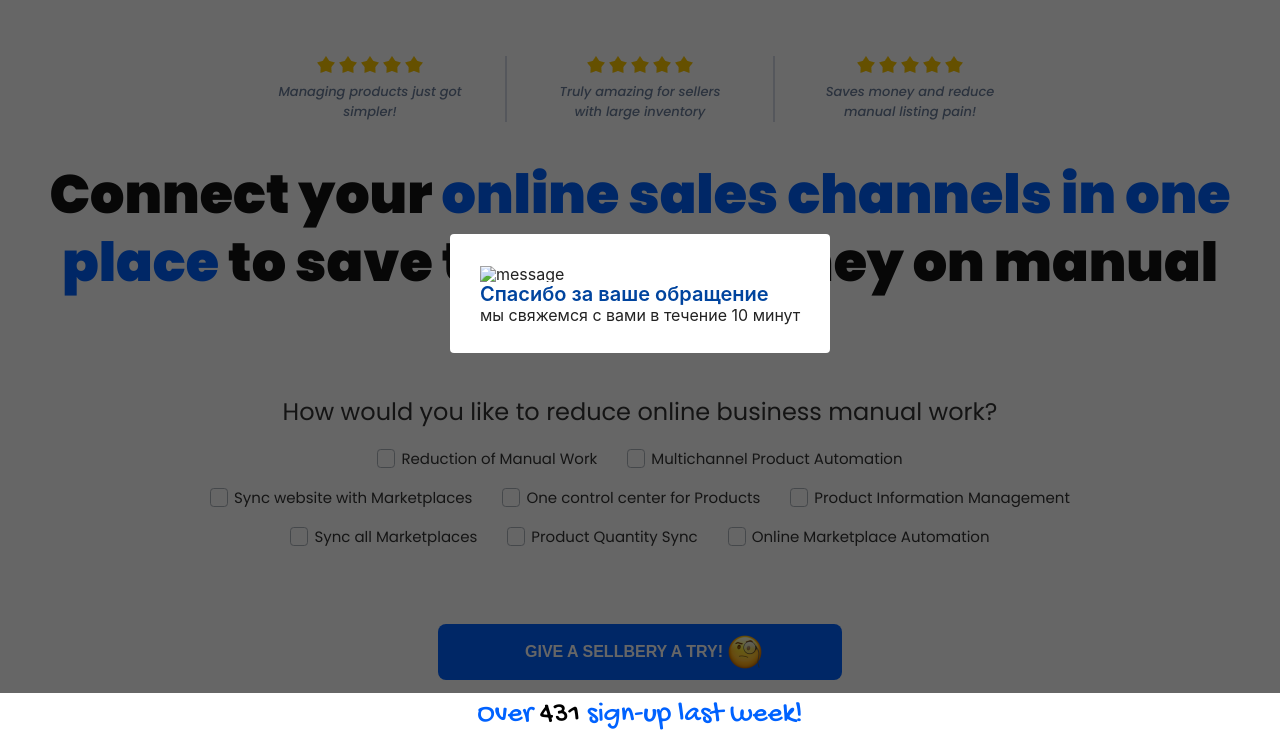
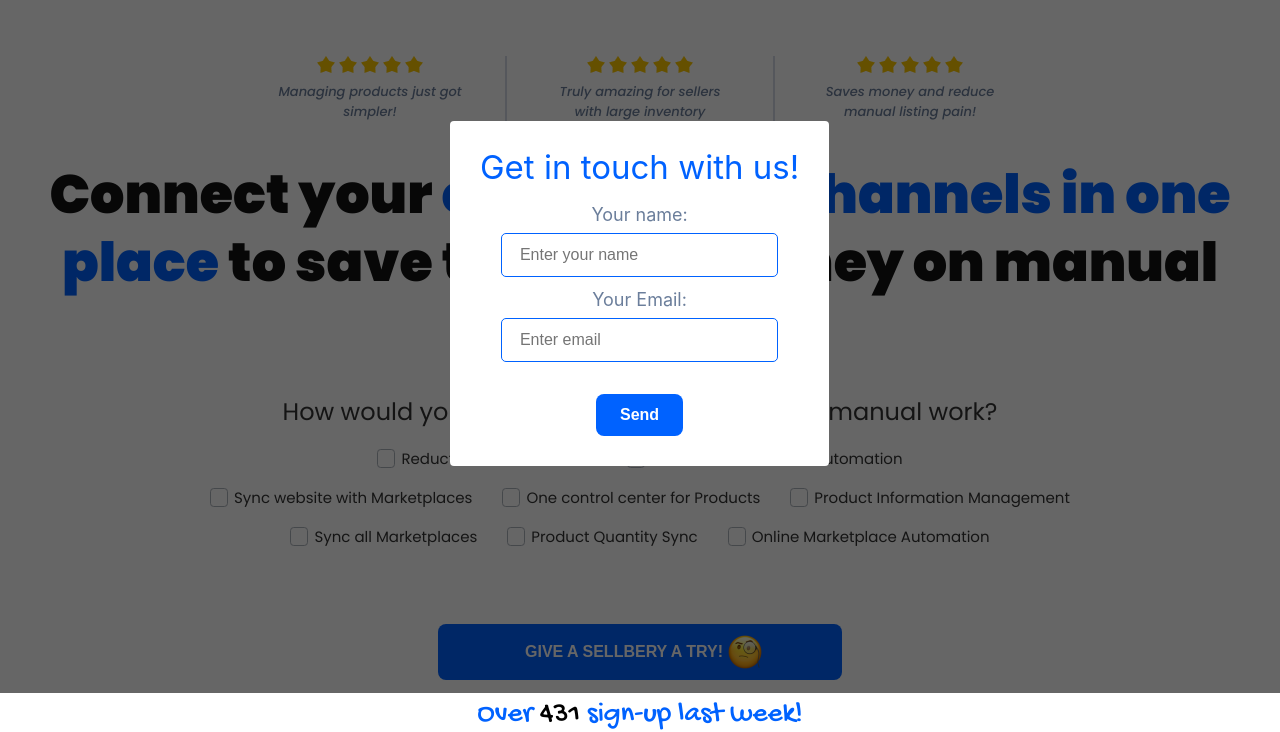
Before and after one commit to clockworkyYoojeen/sellbery, a website: page src/index.html in a window 1280 px wide. Both pictures are taken after a click on the button "GIVE A SELLBERY A TRY!". Shown: the part 107-839 px from the top of the page. Drawn offline with nearby package versions, Linux system fonts and the light colour scheme; files that its build step writes are made by us from their sources; files whose address does not match are found by name.

Commit message:
modals done, validation checked

```diff
--- a/src/index.html
+++ b/src/index.html
@@ -27,24 +27,41 @@
 			@@include('_header.html')
 		</div>
 	</div>
-	<!-- MODAL WINDOW -->
+	<!-- MODAL WINDOW 1 -->
 	<!-- [1] -->
 	<div class="modal micromodal-slide" id="modal-1" aria-hidden="true">
 		<div class="modal__overlay" tabindex="-1" data-micromodal-close>
-			<div class="modal__container" role="dialog" aria-modal="true" aria-labelledby="modal-1-title">
-				<div class="modal_border">
-					<img src="styles/img/modal/envelope_img.png" alt="message">
-					<h2 class="modal__title" id="modal-1-title">
-						Спасибо за ваше обращение
+			<div class="modal__container" role="dialog" aria-modal="true">
+				<div class="my-modal">
+					<h2>
+						Get in touch with us!
 					</h2>
-					<p class="modal__text">
-						мы свяжемся с вами в течение 10 минут
-					</p>
+					<p>Your name:</p>
+					<input type="text" placeholder="Enter your name">
+					<p>Your Email:</p>
+					<input type="text" placeholder="Enter email">
+					<button id="modal-send">Send</button>
 				</div>
 			</div>
 		</div>
 	</div>
-	<!-- END MODAL WINDOW -->
+	<!-- END MODAL WINDOW 1 -->
+
+	<!-- MODAL WINDOW 2 -->
+	<!-- [2] -->
+	<div class="modal micromodal-slide" id="modal-2" aria-hidden="true">
+		<div class="modal__overlay" tabindex="-1" data-micromodal-close>
+			<div class="modal__container" role="dialog" aria-modal="true">
+				<div class="my-modal">
+					<h2>
+						Thank you!
+					</h2>
+					<p>Our manager will send you a message</p>
+				</div>
+			</div>
+		</div>
+	</div>
+	<!-- END MODAL WINDOW 2 -->
 	<!-- <script src="js/jquery-1.11.2.min.js"></script> -->
 	<!-- <script src="libs/animate/animate-css.js"></script> -->
 	<!-- <script src="js/waypoints.min.js"></script> -->
--- a/src/js/common.js
+++ b/src/js/common.js
@@ -1,14 +1,13 @@
 	// модальные окна
 	MicroModal.init({});
-	// $('.for_modal').click(function () {
-	// 	setTimeout(function () {
-	// 		MicroModal.close('modal-1')
-	// 	}, 3000)
-	// })
 
-    // const modalTrigger = document.querySelector('.header-button__btn')
-    // modalTrigger.addEventListener('click',function () {
-	// 	setTimeout(function () {
-	// 		MicroModal.close('modal-1')
-	// 	}, 3000)
-	// })
+    const modalClose = document.querySelector('#modal-send')
+    modalClose.addEventListener('click',function () {
+			MicroModal.close('modal-1')
+			setTimeout(() => {
+				MicroModal.show('modal-2')
+				setTimeout(() => {
+					MicroModal.close('modal-2')
+				}, 2000)
+			},600)
+	})
--- a/src/scss/main.scss
+++ b/src/scss/main.scss
@@ -14,3 +14,39 @@
 a{
     text-decoration: none;
 }
+
+/**** custom modal styles ****/
+.my-modal{
+    display: flex;
+    flex-direction: column;
+    align-items: center;
+    h2{
+        font-size: 33px;
+        text-align: center;
+        color: #0062FF;
+        margin-bottom: 22px;
+    }
+    p{
+        color: #6B7E9B;
+        font-size: 18px;
+        margin-bottom: 9px;
+    }
+    input{
+        border: 1px solid #0062FF;
+        border-radius: 5px;
+        width: 80%;
+        height: 40px;
+        padding-left: 18px;
+        margin-bottom: 14px;
+    }
+    button{
+        display: block;
+        background-color: #0062FF;
+        padding: 12px 24px;
+        border: none;
+        border-radius: 8px;
+        margin-top: 18px;
+        color: #fff;
+        font-weight: bold;
+    }
+}
```
Also changed, not shown: dist/css/main.css, dist/css/main.min.css, dist/index.html, dist/js/common.js, dist/js/common.min.js.
